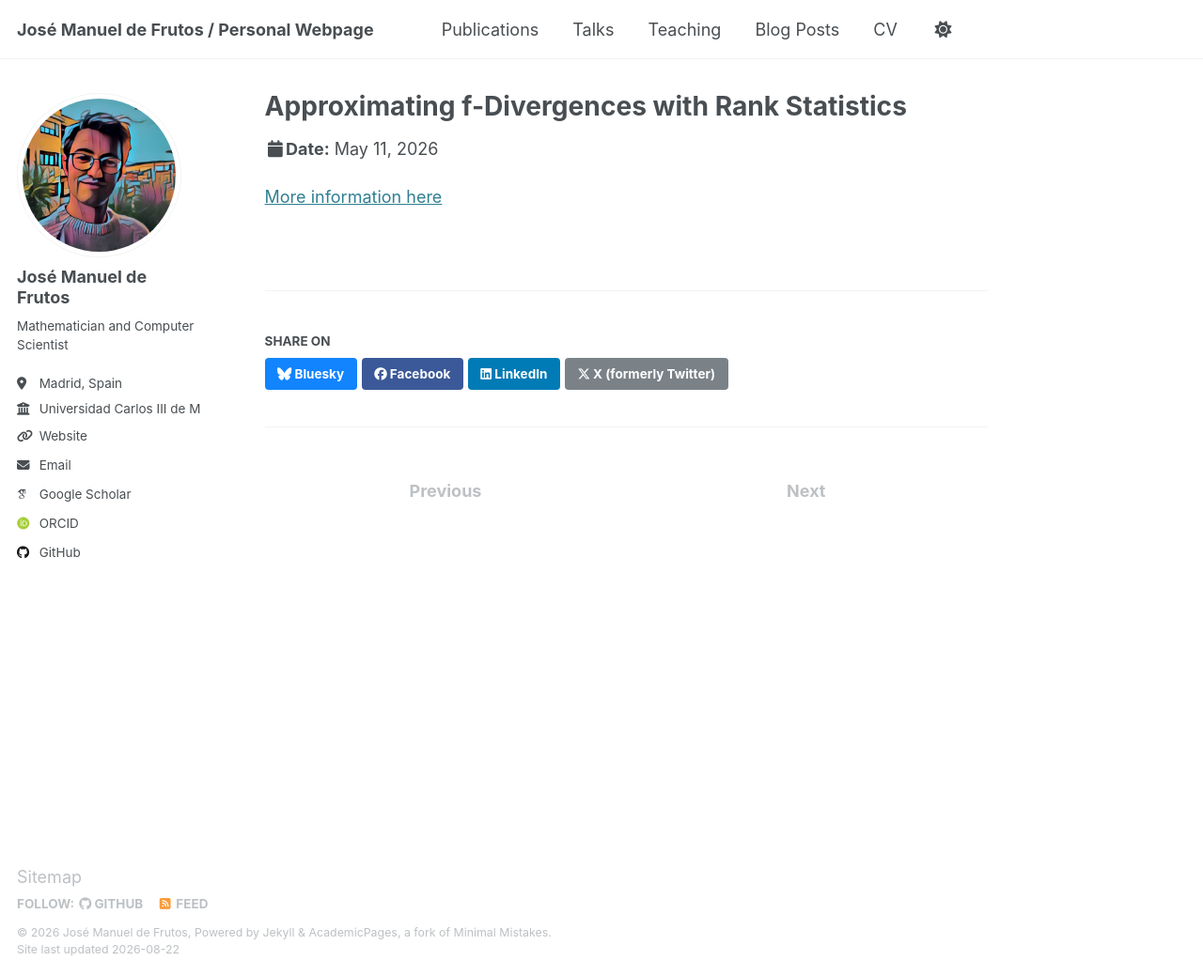
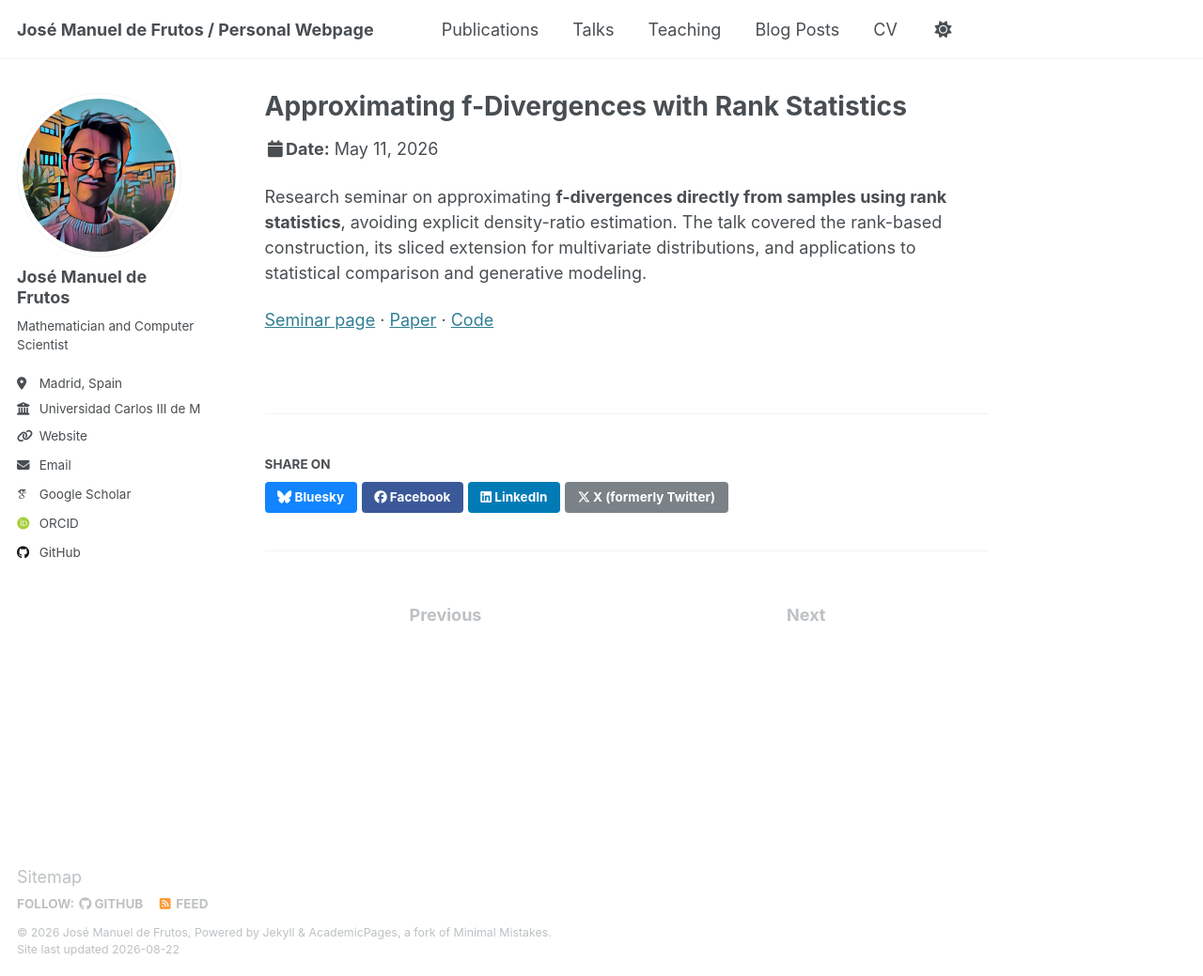
Before and after one commit to josemanuel22/josemanuel22.github.io, a Jekyll site: the page built from _talks/2026-05-11-sidor-f-divergences-seminar.md, in a window 1280 px wide and 1039 px high. Shown: the whole window at 94% size. Built offline with Jekyll 4.4.1, drawn with Linux system fonts in a browser that asks for light colours; some web fonts are replaced.

Commit message:
Add research context to SiDOR seminar

```diff
--- a/_talks/2026-05-11-sidor-f-divergences-seminar.md
+++ b/_talks/2026-05-11-sidor-f-divergences-seminar.md
@@ -6,6 +6,9 @@ permalink: /talks/2026-05-11-sidor-f-divergences-seminar
 venue: "SiDOR Research Group, Universidade de Vigo"
 date: 2026-05-11
 location: "Vigo, Spain"
+excerpt: "Research seminar on sample-based approximation of f-divergences using rank statistics, including density-ratio-free estimation, sliced extensions, and applications to generative modeling."
 ---
 
-[More information here](https://sidor.uvigo.es/en/seminario-sobre-la-aproximacion-de-f-divergencias-mediante-estadisticas-de-rango/)
+Research seminar on approximating **f-divergences directly from samples using rank statistics**, avoiding explicit density-ratio estimation. The talk covered the rank-based construction, its sliced extension for multivariate distributions, and applications to statistical comparison and generative modeling.
+
+[Seminar page](https://sidor.uvigo.es/en/seminario-sobre-la-aproximacion-de-f-divergencias-mediante-estadisticas-de-rango/) · [Paper](https://arxiv.org/abs/2601.22784) · [Code](https://github.com/josemanuel22/rsfdiv)
```
